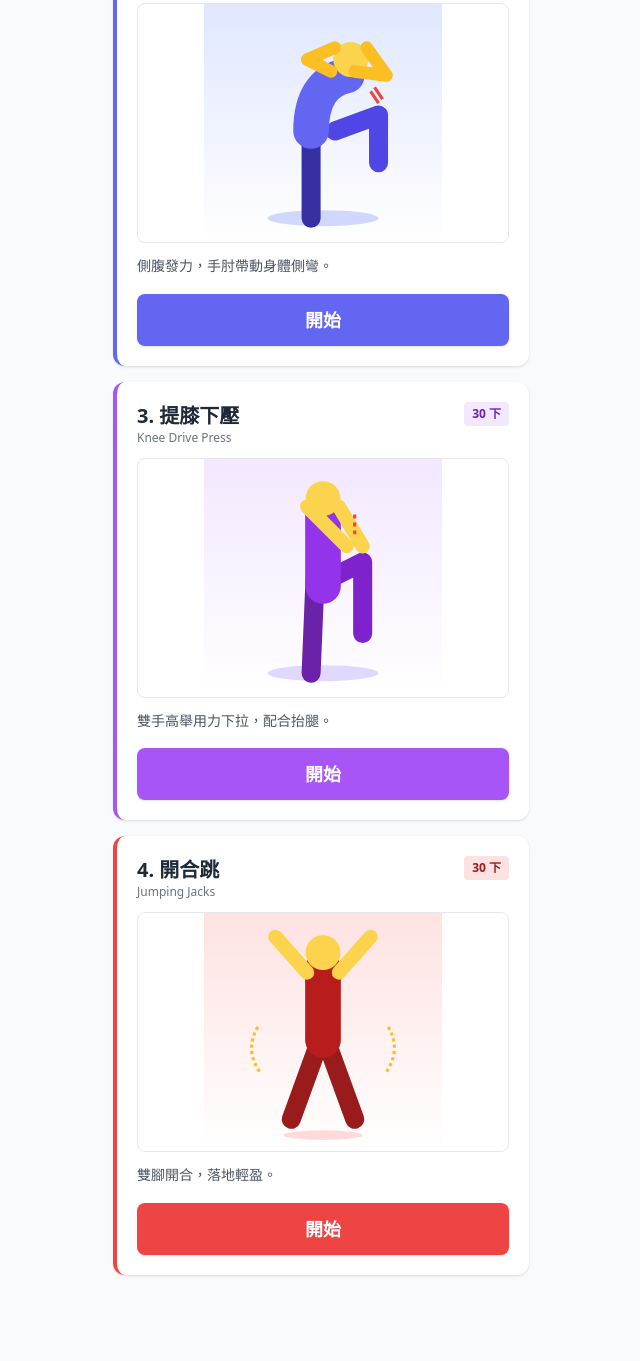
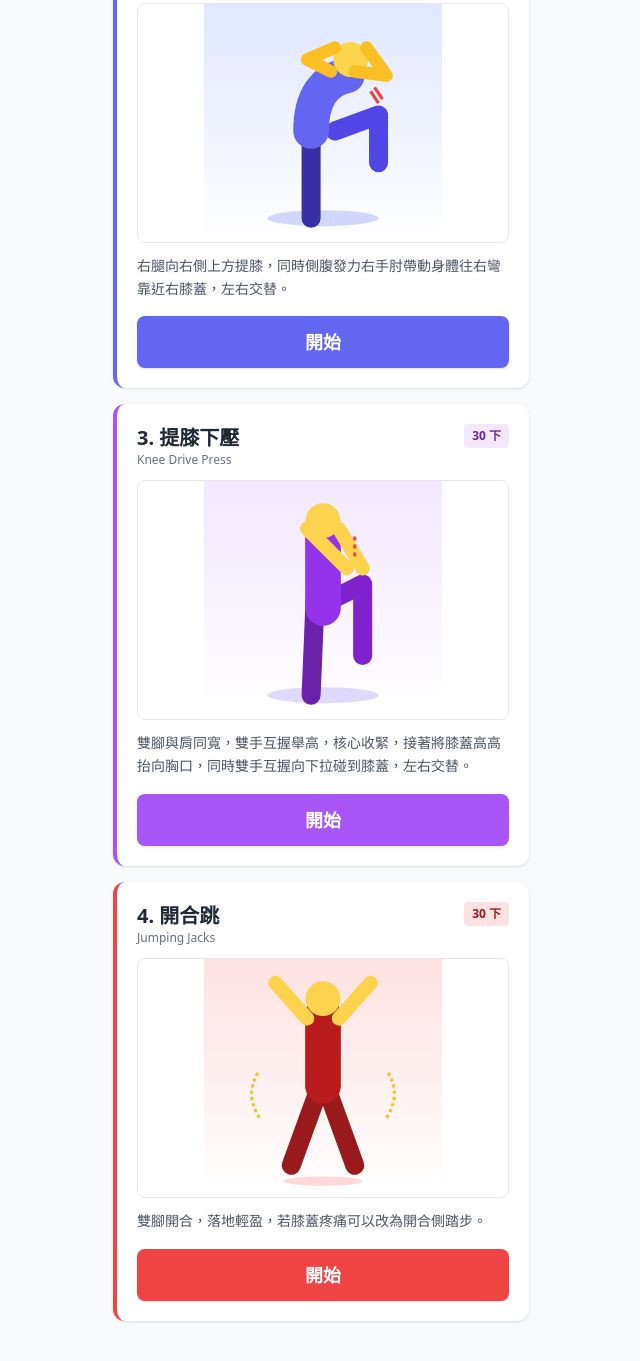
Before and after one commit to LukeHsiao-YC/forfatabd, a plain HTML site: page index.html in a window 1280 px wide. Shown: the part 866-2227 px from the top of the page, without its empty margins (319-959 px from the left). Drawn offline with nearby package versions, Linux system fonts and the light colour scheme.

Commit message:
Update index.html

```diff
--- a/index.html
+++ b/index.html
@@ -208,9 +208,9 @@
 
         const exercises = [
             { id: 1, name: "胯下擊掌", en: "Under-Leg Clap", desc: "背部挺直，大腿抬高，左右交替。", color: "blue", svgKey: "clap" },
-            { id: 2, name: "同側提膝", en: "Side Knee Drive", desc: "側腹發力，手肘帶動身體側彎。", color: "indigo", svgKey: "sideKnee" },
-            { id: 3, name: "提膝下壓", en: "Knee Drive Press", desc: "雙手高舉用力下拉，配合抬腿。", color: "purple", svgKey: "press" },
-            { id: 4, name: "開合跳", en: "Jumping Jacks", desc: "雙腳開合，落地輕盈。", color: "red", svgKey: "jump" }
+            { id: 2, name: "同側提膝", en: "Side Knee Drive", desc: " 右腿向右側上方提膝，同時側腹發力右手肘帶動身體往右彎靠近右膝蓋，左右交替。", color: "indigo", svgKey: "sideKnee" },
+            { id: 3, name: "提膝下壓", en: "Knee Drive Press", desc: "雙腳與肩同寬，雙手互握舉高，核心收緊，接著將膝蓋高高抬向胸口，同時雙手互握向下拉碰到膝蓋，左右交替。", color: "purple", svgKey: "press" },
+            { id: 4, name: "開合跳", en: "Jumping Jacks", desc: "雙腳開合，落地輕盈，若膝蓋疼痛可以改為開合側踏步。", color: "red", svgKey: "jump" }
         ];
 
         let timerInterval = null;
```
